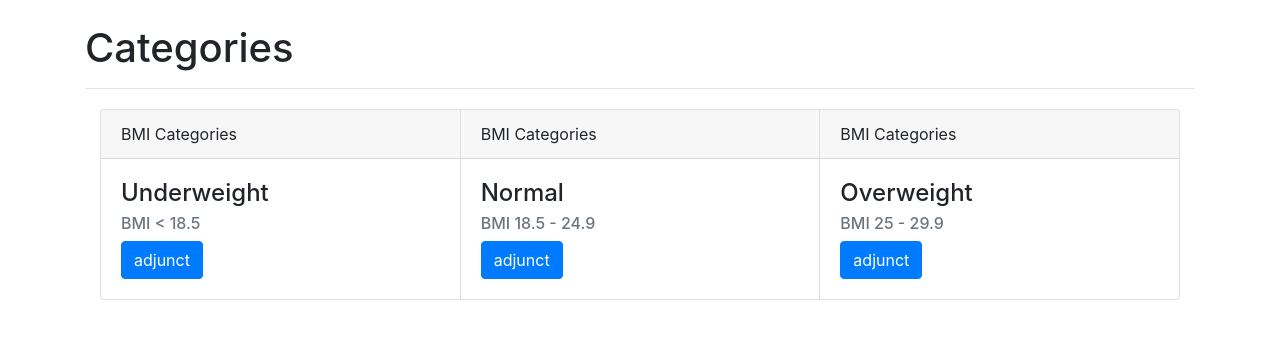
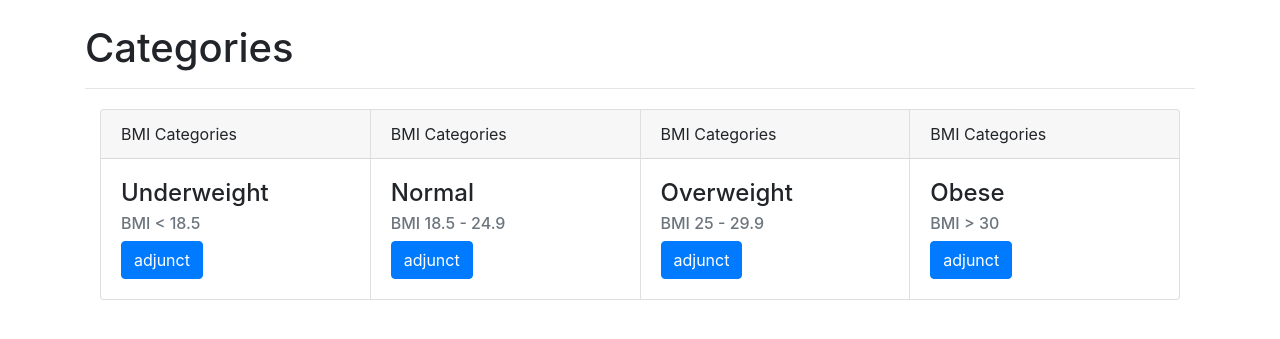
Before and after one commit to Chaapppp/Create-a-website-with-Flask, a Flask app: page /Categories in a window 1280 px wide. Shown: the part 56-395 px from the top of the page. Run offline with Flask 3, Linux system fonts and the light colour scheme; some libraries are stand-ins or nearby versions.

Commit message:
obese card

```diff
--- a/website/templates/Categories.html
+++ b/website/templates/Categories.html
@@ -38,6 +38,14 @@ Categories
         </div>
       </div>
 
+      <div class="card">
+        <div class="card-header">BMI Categories</div>
+        <div class="card-body">
+          <h4 class="card-title">Obese</h4>
+          <h6 class="card-subtitle mb-2 text-muted">BMI > 30</h6>
+          <a href="/obese" class="btn btn-primary">adjunct</a>
+        </div>
+      </div>
     </div>
   </div>
 {% endblock %}
```
